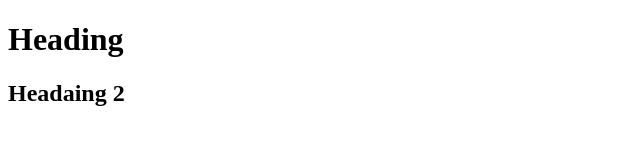
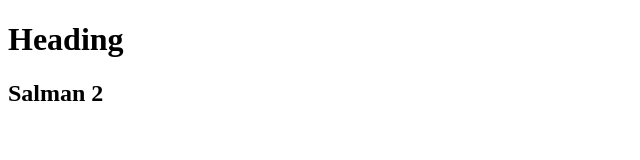
Before and after one commit to sitprosqa/sitpros, a plain HTML site: page index.html in a window 1280 px wide. Shown: the full height of the page, 0-640 px from the left. Drawn offline with Linux system fonts and the light colour scheme.

Commit message:
Update index.html

```diff
--- a/index.html
+++ b/index.html
@@ -5,6 +5,6 @@
 </head>
 <body>
 <h1>Heading</h1>
-<h2>Headaing 2</h2>
+<h2>Salman 2</h2>
 </body>
 </html>
```
